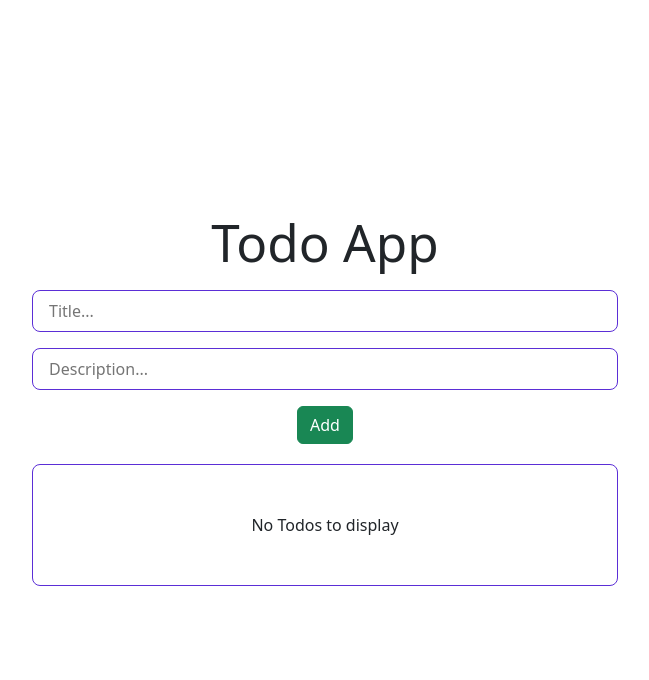
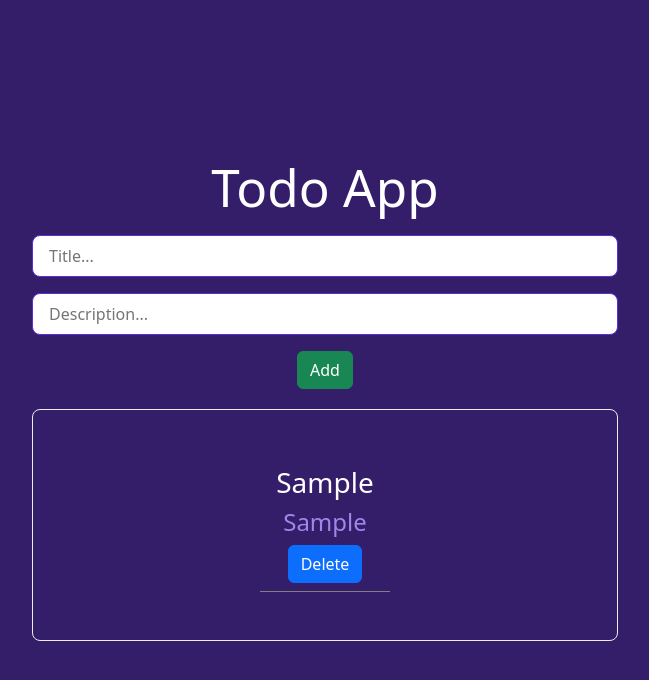
Before and after one commit to vishek-patel/todo-app, a React (Vite) app: page / in a window 1280 px wide. Both pictures are taken after typing "Sample", "Sample" into the empty fields and a click on the button "Add". Shown: the top 680 px of the page, without its empty margins (315-964 px from the left). Built offline with nearby package versions, Linux system fonts and the light colour scheme.

Commit message:
changed css

```diff
--- a/src/App.css
+++ b/src/App.css
@@ -57,3 +57,8 @@
   margin-bottom: 1em;
   transition: all 0.3s ease-in-out;
 }
+
+body{
+  background-color: #351e69;
+
+}
--- a/src/App.jsx
+++ b/src/App.jsx
@@ -1,4 +1,4 @@
-import { useState } from 'react'
+import { useState,useEffect } from 'react'
 // import reactLogo from './assets/react.svg'
 import './App.css'
 // import Header from './Header'
@@ -6,6 +6,14 @@ import {Todos} from './Todos'
 
 function App() {
   // const [count, setCount] = useState(0)
+  let initTodo;
+  if (localStorage.getItem("todo") === null) {
+    initTodo = [];
+  }
+  else {
+    initTodo = JSON.parse(localStorage.getItem("todo"));
+  }
+
   const [title , setTitle] = useState("")
   const [desc , setDesc] = useState("")
 
@@ -16,20 +24,32 @@ function App() {
         return e.title!==title
     }))
 
+
+
+     localStorage.setItem("todo", JSON.stringify(todo))
+
+
   }
 
-  const [todo,setTodo] = useState([])
+  const [todo,setTodo] = useState(initTodo)
 
-  function addTodo(){
-    let obj = localStorage.getItem("todo")
-    obj = JSON.parse(obj)
-    setTodo([...todo,obj])
+  useEffect(() => {
 
-  }
+    localStorage.setItem("todo", JSON.stringify(todo));
+
+  }, [todo])
+
+
+//   function addTodo(){
+//     let obj = localStorage.getItem("todo")
+//     obj = JSON.parse(obj)
+//     setTodo([...todo,obj])
+
+//   }
+
   function submitFunction(e){
     e.preventDefault();
-    setTitle("")
-    setDesc("")
+
     if(!title || !desc){
       alert("Title or Description cannot be blank")
     }
@@ -47,18 +67,24 @@ function App() {
         title:title,
         desc:desc
       }
-      if(localStorage.getItem("todo")){
-        localStorage.setItem("todo",JSON.stringify(obj))
-        addTodo();
-      }
+
+      setTodo([...todo, obj]);
+      setTitle("");
+      setDesc("");
+
+    }
+//       if(localStorage.getItem("todo")){
+//         localStorage.setItem("todo",JSON.stringify(obj))
+//         addTodo();
+//       }
       // localStorage.setItem("todo",JSON.stringify(obj))
-    }
+
   }
 
   return (
     <div className="App">
       <form onSubmit={submitFunction}>
-      <h1 style={{marginBottom:"20px"}}>Todo App</h1>
+      <h1 style={{marginBottom:"20px",color:"White"}}>Todo App</h1>
       <input type="text" value={title} onChange={e => setTitle(e.target.value)} placeholder='Title...' className="title-field" />
       <input type="text" value={desc} onChange={e => setDesc(e.target.value)} placeholder='Description...' className="desc-field" />
       <button type="submit" class="btn btn-success" style={{marginBottom:"20px"}}>Add</button>
--- a/src/TodoItem.jsx
+++ b/src/TodoItem.jsx
@@ -2,11 +2,25 @@ import React from 'react'
 import './index.css'
 
 export const TodoItem = ({title,desc,deleteTodo}) => {
+
+    const lineThrough = ()=>{
+        // alert("hi")
+        // let element = document.getElementById("title")
+        // let descelement = document.getElementById("desc")
+
+        // element.style.textDecoration = "line-through"
+        // descelement.style.textDecoration = "line-through"
+    }
+
   return (
     <div className="todo-item">
-        <h3>{title}</h3>
-        <h3>{desc}</h3>
-        <button type="button" className="btn btn-danger" onClick={()=>deleteTodo(title)}>Delete</button>
+        <h3 style={{color:"white"}} id="title">{title}</h3>
+        <h4 style={{color:"#a384eb"}} id="desc">{desc}</h4>
+        <div >
+
+        <button type="button" className="btn btn-primary" onClick={()=>deleteTodo(title)}>Delete</button>
+        {/* <button style={{marginLeft:"20px"}} type="button" className="btn btn-primary" onClick={()=>lineThrough()}>Done</button> */}
+        </div>
     </div>
   )
 }
--- a/src/Todos.jsx
+++ b/src/Todos.jsx
@@ -6,11 +6,12 @@ export const Todos = ({todos,deleteItems}) => {
     // const deleteTodo = () => {
     //     console.log("I am deleting this todo")
     // }
+    const todoArray = Object.values(todos);
 
   return (<div className="todo-conatiner">
 
-    {todos.length === 0? "No Todos to display":
-    todos.map((value) =>{
+    {todoArray.length === 0? <h3 style={{color:"white"}}>"No Todos to display"</h3>:
+    todoArray.map((value) =>{
 
         return <TodoItem title={value.title} desc={value.desc} key={value.id} deleteTodo={deleteItems} />
 
--- a/src/index.css
+++ b/src/index.css
@@ -75,7 +75,7 @@ button:focus-visible {
   justify-content: space-between;
   align-items: center;
   padding: 0.5em 1em;
-  border-bottom: 1px solid #5b2ed6;
+  border-bottom: 1px solid #807f82;
   transition: background-color 0.25s;
   transition: all 0.3s ease-in-out;
 }
@@ -86,7 +86,7 @@ button:focus-visible {
   /* justify-content: space-between; */
   align-items: center;
   padding:3em 3em;
-  border: 1px solid #5b2ed6;
+  border: 1px solid #edecf0;
   border-radius: 8px;
   transition: background-color 0.25s;
   transition: all 0.3s ease-in-out;
```
